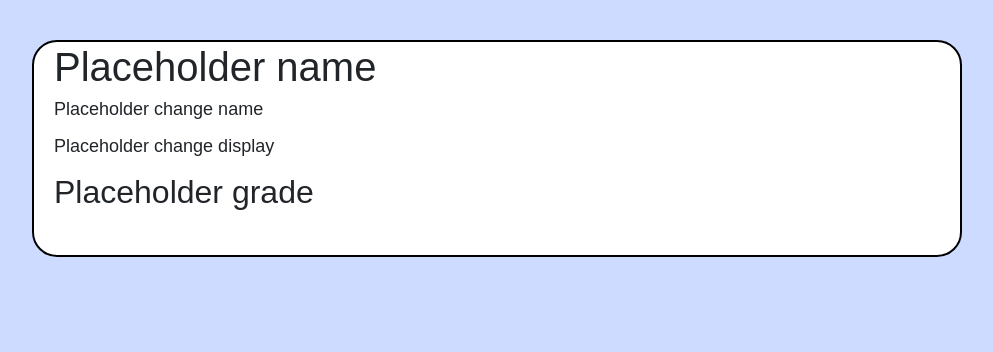
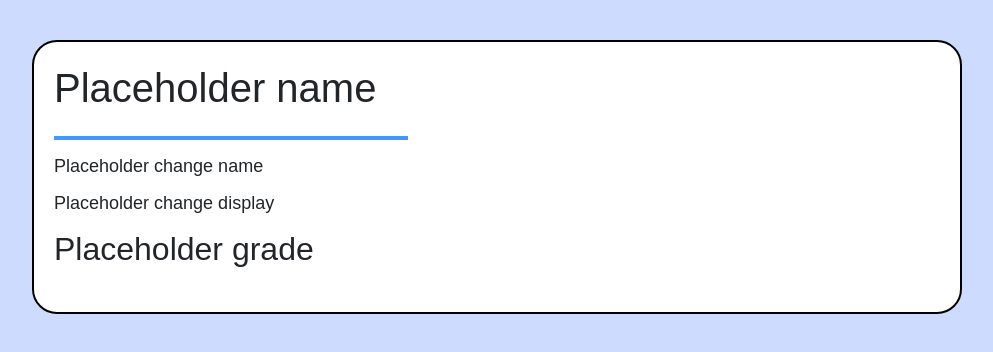
Before and after one commit to change-my-name/change-my-name.github.io, a plain HTML site: page info.html in a window 1280 px wide. Shown: the whole page, without its empty margins (143-1136 px from the left). Drawn offline with nearby package versions, Linux system fonts and the light colour scheme.

Commit message:
literally just added a line lol

```diff
--- a/info.html
+++ b/info.html
@@ -12,8 +12,9 @@
 
 <body id="body" onload="loadSiteInfo()"></body>
 	<div class="card">
+		<br>
 		<h1 id="site-name"> Placeholder name</h1>
-
+		<hr class="bLine">
 		<p id="change-name"> Placeholder change name</p>
 
 		<p id="change-display"> Placeholder change display</p>
--- a/resources/style.css
+++ b/resources/style.css
@@ -140,6 +140,12 @@ a:active {
     text-decoration: underline;
 }
 
+hr.bLine { /* Cool line under "Welcome to Mixr" */
+    border-top: 4px solid rgb(64, 153, 255);
+    width: 40%;
+    float: left;
+  }
+
 /* Responsive layout - when the screen is less than 800px wide, make the two columns stack on top of each other instead of next to each other */
 @media screen and (max-width: 800px) {
     .card, .subheader {
```
